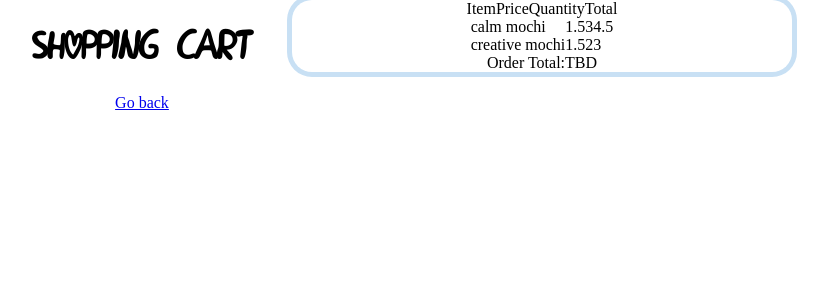
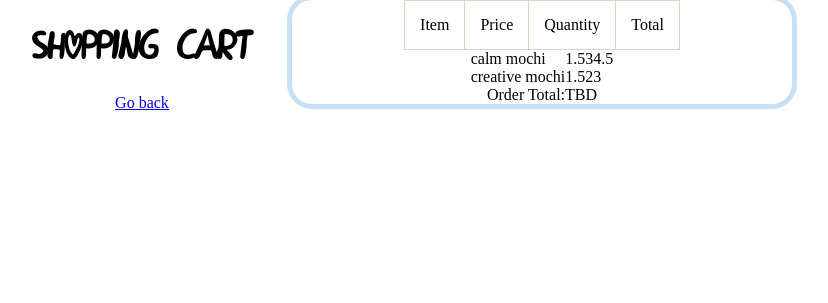
Before and after one commit to mira-kine/lab06-e-commerce-site, a website with bundled scripts: page cart/index.html in a window 1280 px wide. Shown: the whole page, without its empty margins (248-1076 px from the left). Built offline with nearby package versions, Linux system fonts and the light colour scheme.

Commit message:
added more CSS to the table

```diff
--- a/styles/cart.css
+++ b/styles/cart.css
@@ -7,7 +7,7 @@ body {
     align-items: center;
     text-align: center;
     flex-direction: row;
-    height: 300px;
+    height: 180px;
     width: 300px;
 }
 
@@ -23,6 +23,17 @@ table {
     box-shadow: 0 0 0 5px var(--color-1);
 }
 
-#table-container {
+th {
+    border: 1px solid var(--color-3);
+    padding: 15px;
+    margin: 10px;
+}
 
+table td {
+    align-items: center;
 }
+
+/* #table-container {
+    display: flex;
+    flex-direction: column;
+} */
--- a/styles/style.css
+++ b/styles/style.css
@@ -57,7 +57,6 @@ body {
     flex-direction: column;
     align-items: center;
     align-content: center;
-    justify-content: space-between;
     margin: 20px;
     padding: 10px;
 }
```
